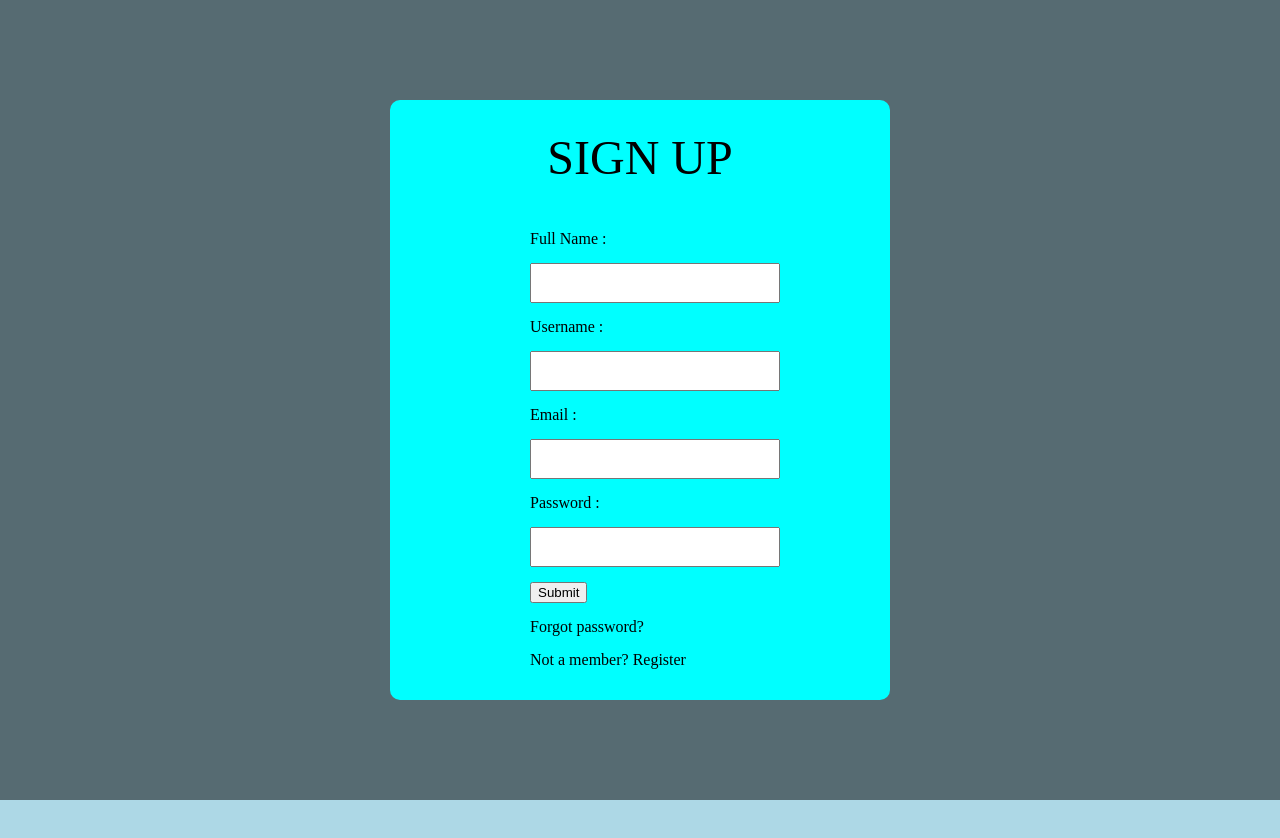
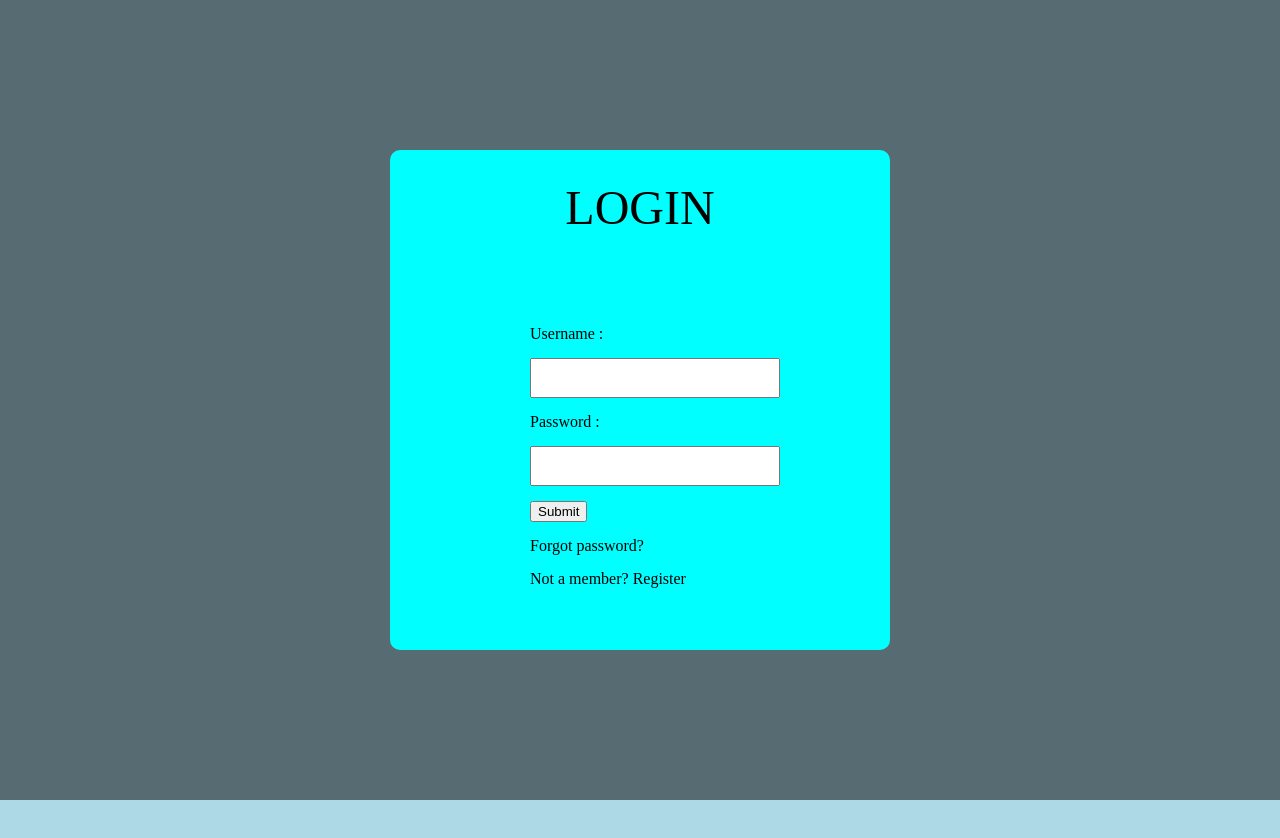
Before and after one commit to AeenPah/social-media, an Angular app: page / in a window 1280 px wide. Shown: the top 838 px of the page. Built offline with nearby package versions, Linux system fonts and the light colour scheme.

Commit message:
Login connect to db.json
create connection between Login component and local server.

```diff
--- a/src/app/app.component.html
+++ b/src/app/app.component.html
@@ -1,4 +1,4 @@
 <router-outlet></router-outlet>
-<app-sing-up></app-sing-up>
-<!-- <app-login></app-login> -->
+<!-- <app-sing-up></app-sing-up> -->
+<app-login></app-login>
 <div style="background-color: lightblue; height: 900px"></div>
--- a/src/app/login/login.component.html
+++ b/src/app/login/login.component.html
@@ -2,11 +2,19 @@
   <div class="inner-container">
     <div class="title">LOGIN</div>
     <div class="form">
-      <form>
-        <label for="username">Username : </label><br />
-        <input class="input-text" type="text" /><br />
-        <label for="password">Password : </label><br />
-        <input class="input-text" type="text" /><br />
+      <form [formGroup]="formLogin" (submit)="submitLogin()">
+        <label>Username : </label><br />
+        <input
+          class="input-text"
+          type="text"
+          formControlName="username"
+        /><br />
+        <label>Password : </label><br />
+        <input
+          class="input-text"
+          type="text"
+          formControlName="password"
+        /><br />
         <input class="submit" type="submit" name="" id="" />
         <div class="text">Forgot password?</div>
         <div class="text">Not a member? Register</div>
--- a/src/app/login/login.component.ts
+++ b/src/app/login/login.component.ts
@@ -1,10 +1,32 @@
-import { Component } from '@angular/core';
+import { HttpClient } from '@angular/common/http';
+import { Component, OnInit } from '@angular/core';
+import { FormGroup,FormBuilder } from '@angular/forms'
 
 @Component({
   selector: 'app-login',
   templateUrl: './login.component.html',
   styleUrls: ['./login.component.css']
 })
-export class LoginComponent {
+export class LoginComponent implements OnInit {
 
+  formLogin !: FormGroup;
+
+  constructor (private formBuilder:FormBuilder,private http:HttpClient){}
+
+  ngOnInit(): void {
+    this.formLogin = this.formBuilder.group({
+      username : [''],
+      password : ['']
+    })
+  }
+
+  submitLogin(){
+    this.http.get<any>('http://localhost:3000/users').subscribe(res => {
+      const user = res.find((item:any) => {
+        return item.username === this.formLogin.value.username && item.password === this.formLogin.value.password;
+      });
+      console.log(user); // erase this !!
+      this.formLogin.reset();
+    })
+  }
 }
--- a/src/app/sing-up/sing-up.component.html
+++ b/src/app/sing-up/sing-up.component.html
@@ -2,7 +2,7 @@
   <div class="inner-container">
     <div class="title">SIGN UP</div>
     <div class="form">
-      <form [formGroup]="formValue" (submit)="submitSignUp()">
+      <form [formGroup]="formSignUP" (submit)="submitSignUp()">
         <label>Full Name : </label><br />
         <input
           class="input-text"
--- a/src/app/sing-up/sing-up.component.ts
+++ b/src/app/sing-up/sing-up.component.ts
@@ -10,12 +10,12 @@ import { FormGroup,FormBuilder } from '@angular/forms'
 })
 export class SingUpComponent implements OnInit {
 
-  formValue !: FormGroup;
+  formSignUP !: FormGroup;
 
   constructor (private formBuilder:FormBuilder,private http:HttpClient){}
 
   ngOnInit(): void {
-    this.formValue = this.formBuilder.group({
+    this.formSignUP = this.formBuilder.group({
       fullName : [''],
       username : [''],
       email: [''],
@@ -24,9 +24,9 @@ export class SingUpComponent implements OnInit {
   }
 
   submitSignUp(){
-    this.http.post('http://localhost:3000/users',this.formValue.value).subscribe(res => {
+    this.http.post('http://localhost:3000/users',this.formSignUP.value).subscribe(res => {
       console.log("http posted!!");
-      this.formValue.reset();
+      this.formSignUP.reset();
     })
   }
 }
```
